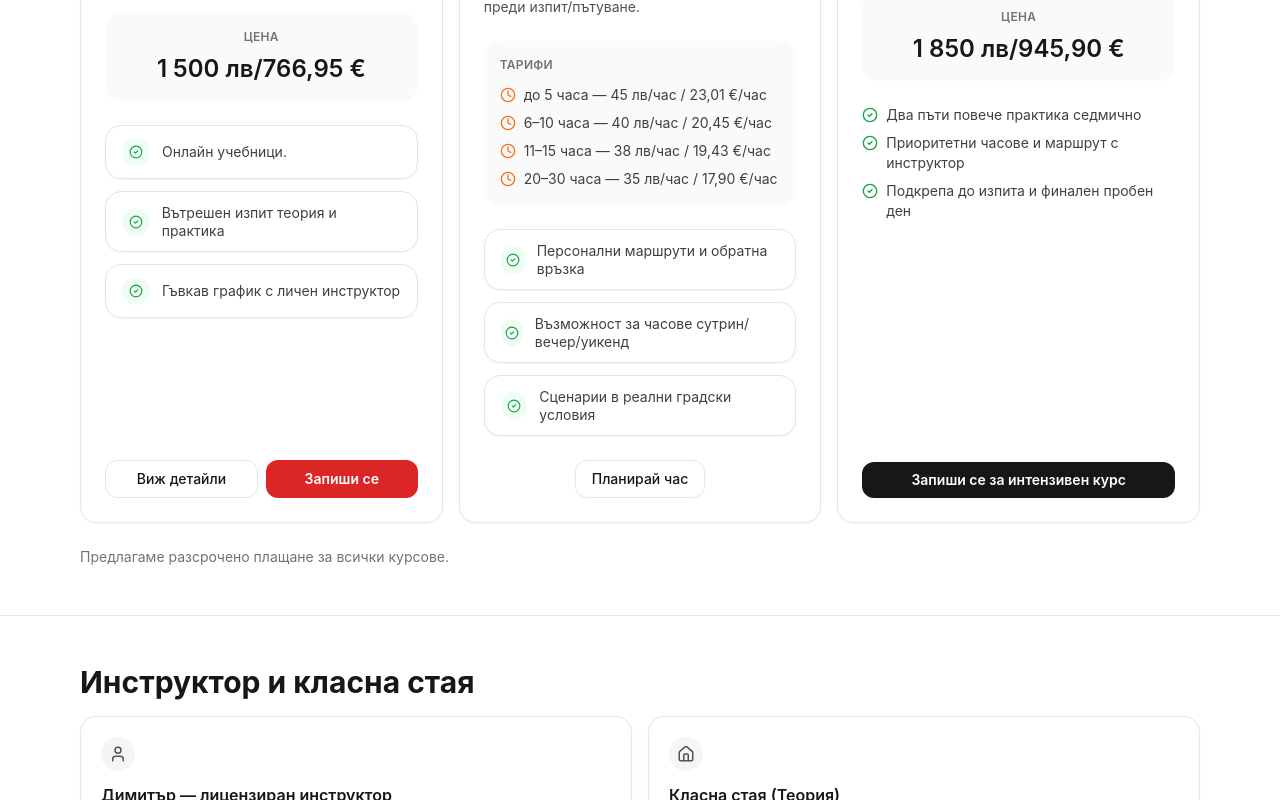
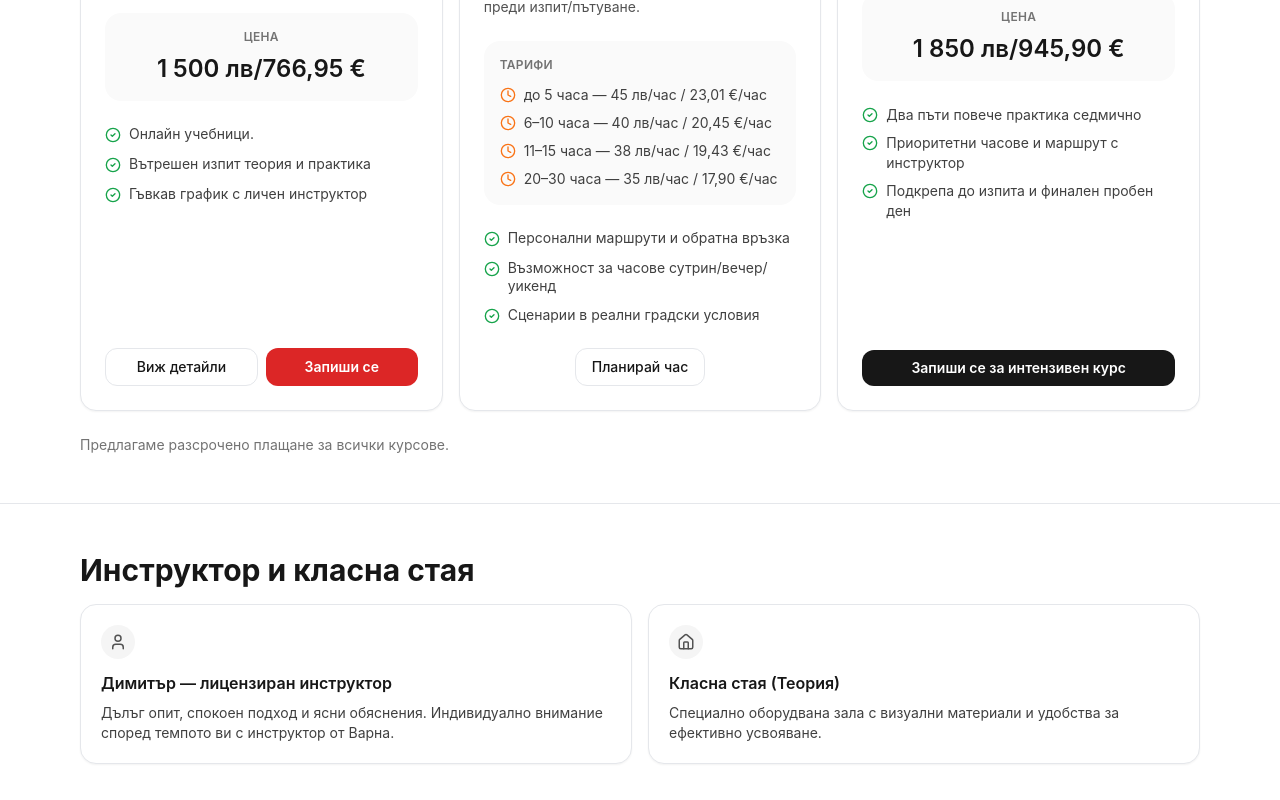
Before and after one commit to adangelov/codex, a React (Vite) app: page / in a window 1280 px wide. Shown: the part 1840-2640 px from the top of the page. Built offline with nearby package versions, Linux system fonts and the light colour scheme.

Commit message:
Restore original course highlight list

```diff
--- a/src/components/CourseHighlightItem.tsx
+++ b/src/components/CourseHighlightItem.tsx
@@ -7,12 +7,8 @@ interface CourseHighlightItemProps {
 
 export default function CourseHighlightItem({ text, className = '' }: CourseHighlightItemProps) {
   return (
-    <li
-      className={`flex items-center gap-3 rounded-2xl border border-neutral-200 bg-white/90 px-4 py-3 text-sm text-neutral-700 shadow-sm ${className}`}
-    >
-      <span className="inline-flex h-7 w-7 items-center justify-center rounded-full bg-green-50 text-green-600">
-        <CheckCircle2 className="h-3.5 w-3.5" />
-      </span>
+    <li className={`flex items-start gap-2 text-sm text-neutral-700 ${className}`}>
+      <CheckCircle2 className="mt-0.5 h-4 w-4 shrink-0 text-green-600" />
       <span className="text-left leading-tight">{text}</span>
     </li>
   );
--- a/src/siteVersion.ts
+++ b/src/siteVersion.ts
@@ -1 +1 @@
-export const SITE_VERSION = 'v1.0.47';
+export const SITE_VERSION = 'v1.0.49';
```
